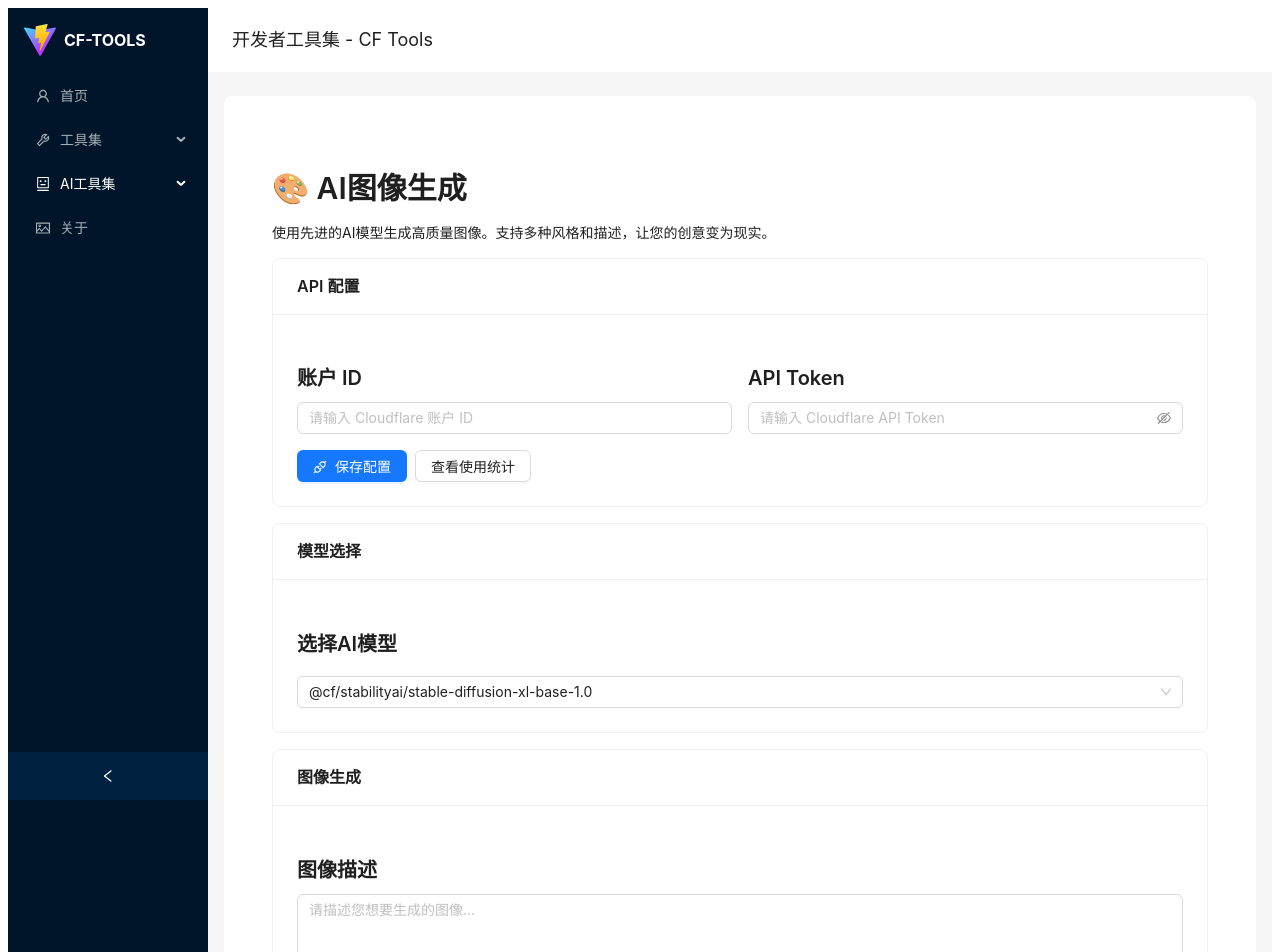
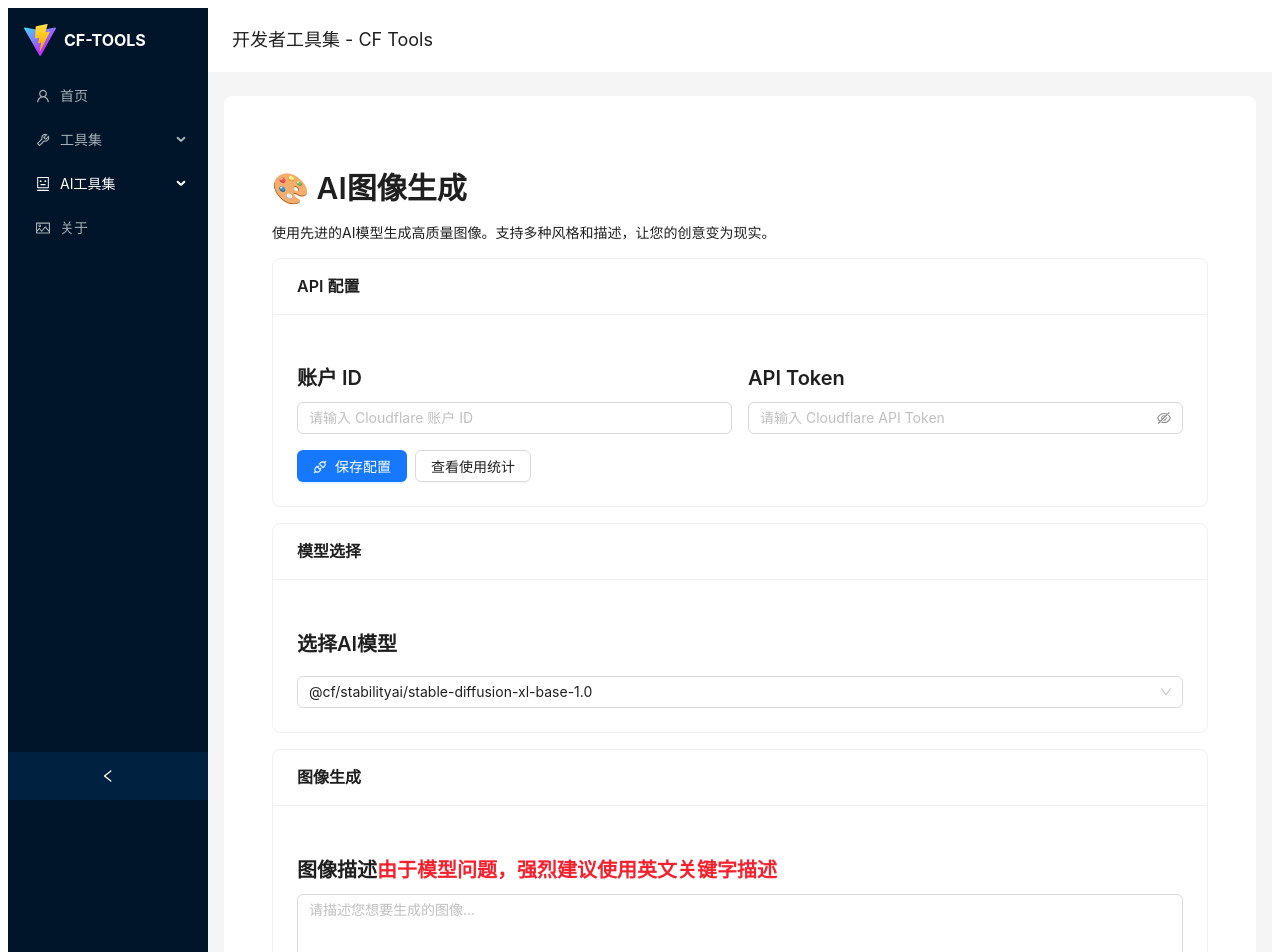
Before and after one commit to MainPoser/cf-tools, a React (Vite) app: page /ai/image-generation in a window 1280 px wide. Shown: the top 952 px of the page. Built offline with nearby package versions, Linux system fonts and the light colour scheme.

Commit message:
fix 图像描述

```diff
--- a/src/pages/ai/AIImageGeneration.tsx
+++ b/src/pages/ai/AIImageGeneration.tsx
@@ -348,7 +348,7 @@
             <Card title="图像生成" style={{ marginBottom: '16px' }}>
                 <Space direction="vertical" style={{ width: '100%' }} size="large">
                     <div>
-                        <Title level={4}>图像描述</Title>
+                        <Title level={4}>图像描述<strong style={{ color: '#f5222d' }}>由于模型问题，强烈建议使用英文关键字描述</strong></Title>
                         <TextArea
                             value={imagePrompt}
                             onChange={(e) => setImagePrompt(e.target.value)}
```
